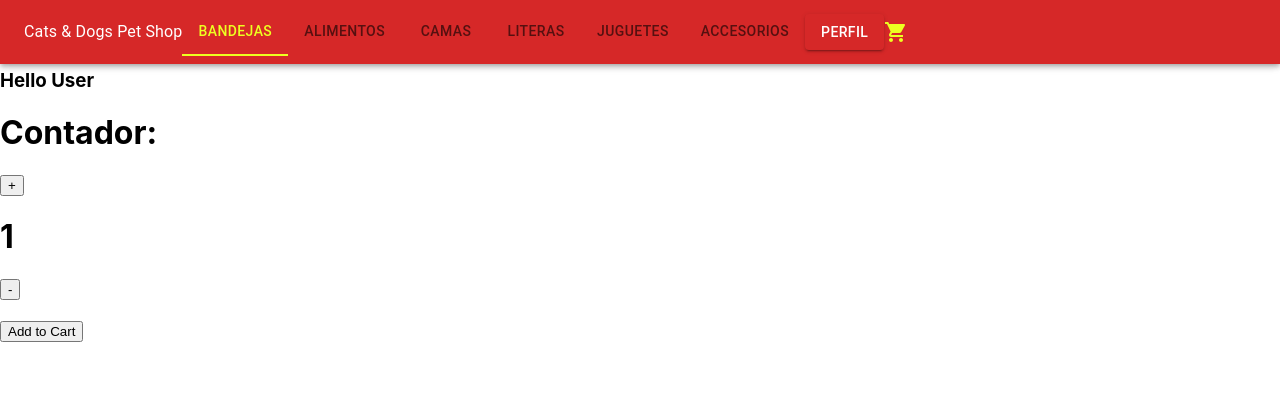
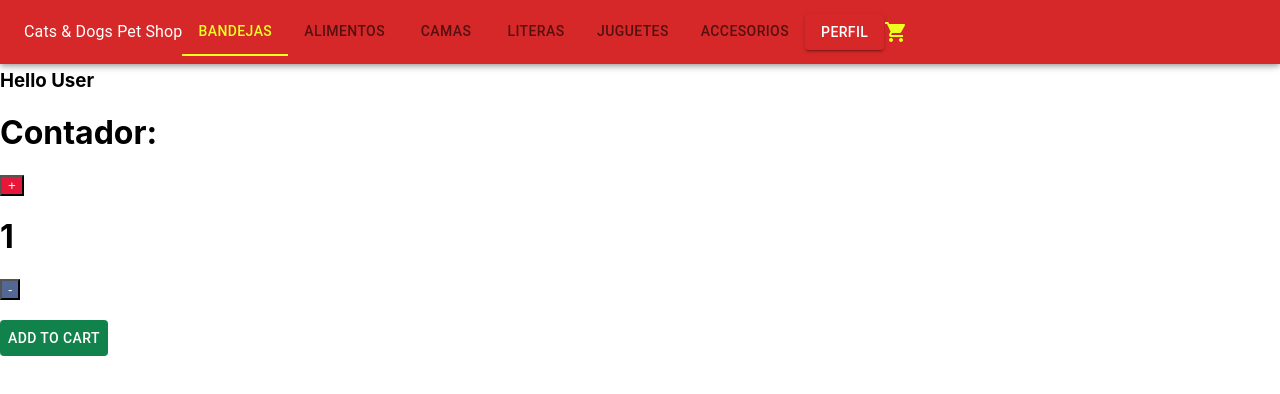
Before and after one commit to hgiudatto/catsdogspetshop_giudatto, a React (Create React App) app: page / in a window 1280 px wide. Shown: the top 394 px of the page. Built offline with nearby package versions, Linux system fonts and the light colour scheme.

Commit message:
Se agrega estilo a los botones

```diff
--- a/src/components/ItemCount.jsx
+++ b/src/components/ItemCount.jsx
@@ -1,4 +1,5 @@
 import { useState } from "react";
+import { Button } from "@material-ui/core";
 
 const ItemCount = ({ stock, initial }) => {
     const [count, setCount] = useState(initial);
@@ -27,12 +28,12 @@ const ItemCount = ({ stock, initial }) => {
         <>
             <h1>Contador:</h1>
             <div>
-                <button className="ui primary button" onClick={addItem}>+</button>
+                <button style={{ backgroundColor: '#e71837', color: '#FFFFFF' }} onClick={addItem}>+</button>
                 <h1>{count}</h1>
-                <button className="ui primary button" onClick={quitItem}>-</button>
+                <button style={{ backgroundColor: '#536895', color: '#FFFFFF' }} onClick={quitItem}>-</button>
             </div>
             <br></br>
-            <button className="ui primary button" onClick={onAddItem}>Add to Cart</button>
+            <Button style={{ backgroundColor: '#12824C', color: '#FFFFFF' }} onClick={onAddItem}>Add to Cart</Button>
         </>
     )
 }
```
